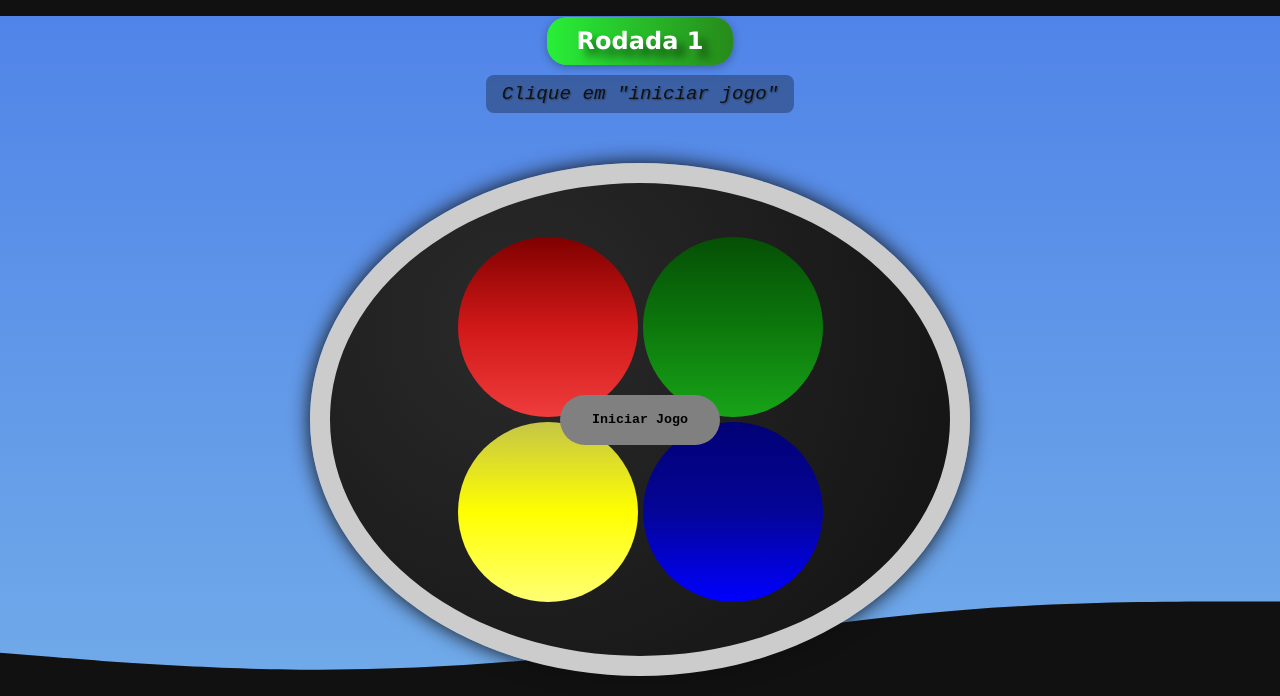
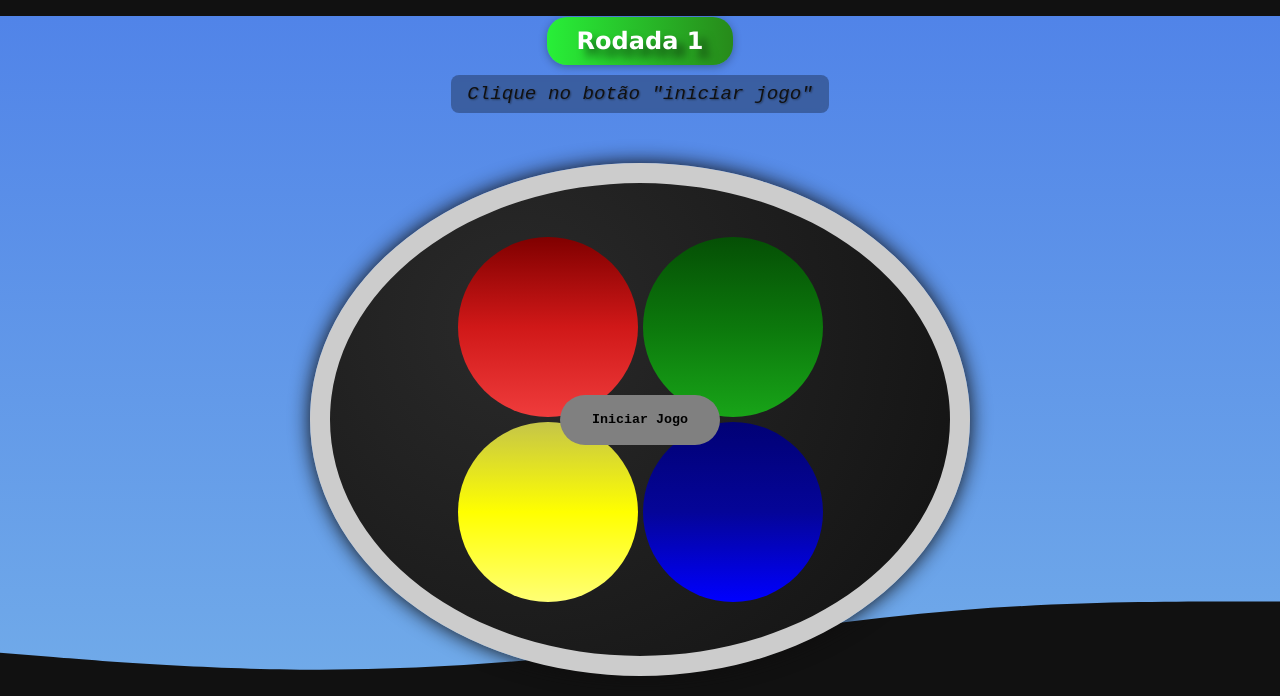
Before and after one commit to VitorRosa11/jogo-genius-vitor-rosa, a plain HTML site: page index.html in a window 1280 px wide. Shown: the part 104-800 px from the top of the page. Drawn offline with Linux system fonts and the light colour scheme.

Commit message:
Fazendo ajustes

```diff
--- a/index.html
+++ b/index.html
@@ -13,7 +13,7 @@
   <h1>Genius</h1>
 
   <div id="nivel">Rodada 1</div>
-  <div id="mensagem">Clique em "iniciar jogo"</div>
+  <div id="mensagem">Clique no botão "iniciar jogo"</div>
   </div>
 
   <!-- ONDA TOPO -->
```
